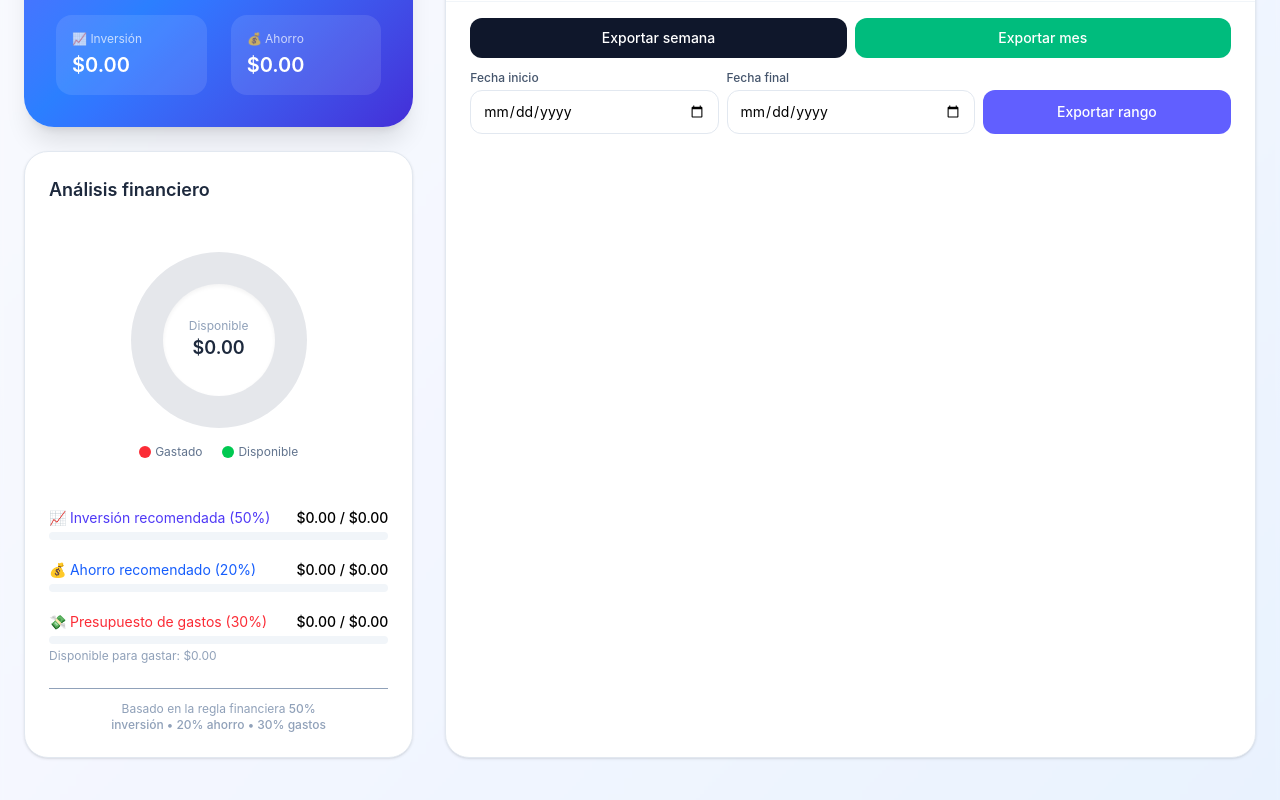
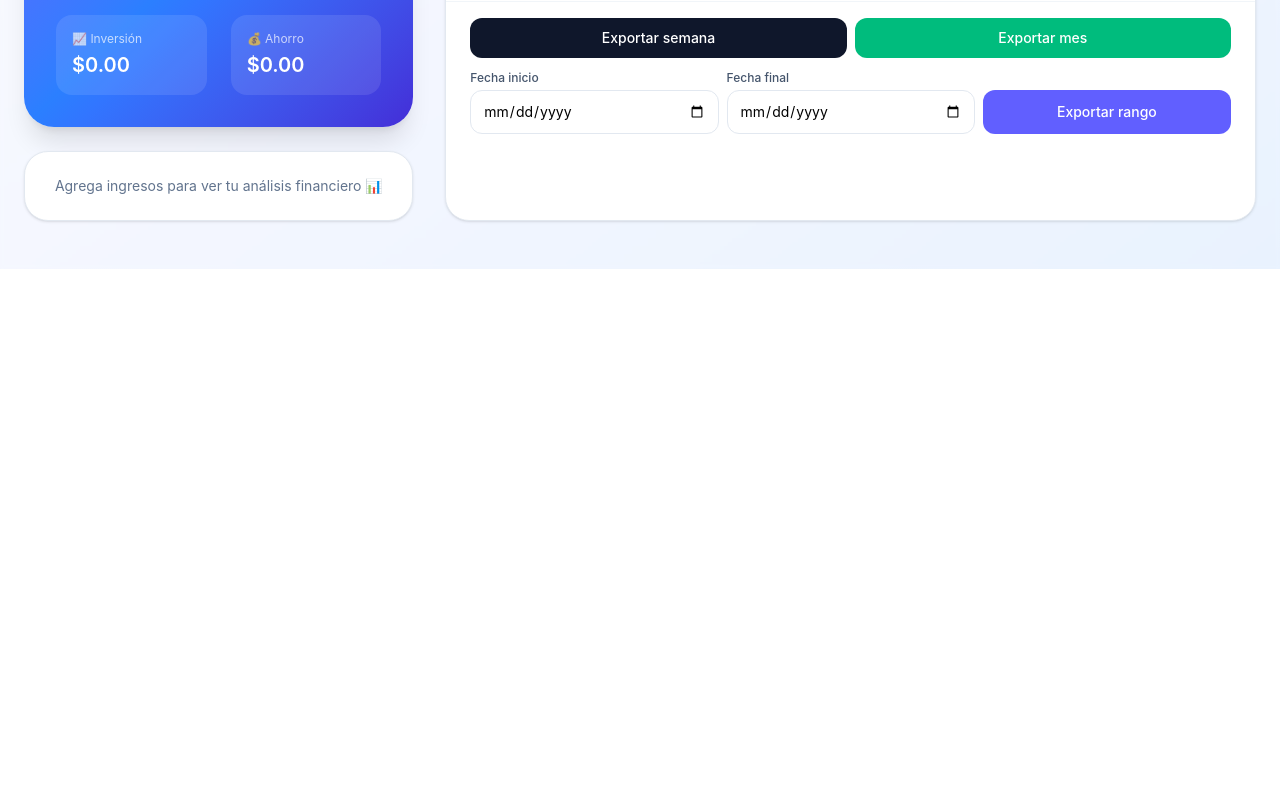
Before and after one commit to edeldev/finanzas-control, a React (Vite) app: page / in a window 1280 px wide. Shown: the part 642-1442 px from the top of the page. After the commit the page ends 911 px from the top, so only its background shows below. Built offline with nearby package versions, Linux system fonts and the light colour scheme.

Commit message:
chore: messageExceeded

```diff
--- a/src/components/dashboard/FinanceChart.jsx
+++ b/src/components/dashboard/FinanceChart.jsx
@@ -9,10 +9,10 @@ export const FinanceChart = () => {
     calculateFinanceSummary(transactions);
 
   const total = allowedExpenses || 1;
+  const safeExpenses = Math.min(expenses, allowedExpenses);
+  const expensesAngle = (safeExpenses / total) * 360;
 
-  const safeExpenses = Math.min(expenses, allowedExpenses);
-
-  const expensesAngle = (safeExpenses / total) * 360;
+  const isExceeded = expenses > allowedExpenses;
 
   return (
     <div className="flex flex-col items-center py-6 gap-4">
@@ -24,16 +24,22 @@ export const FinanceChart = () => {
               allowedExpenses === 0
                 ? "#e5e7eb"
                 : `conic-gradient(
-            #ef4444 0deg ${expensesAngle}deg,
+            ${isExceeded ? "#dc2626" : "#ef4444"} 0deg ${expensesAngle}deg,
             #22c55e ${expensesAngle}deg 360deg
           )`,
           }}
         />
 
         <div className="absolute w-28 h-28 bg-white rounded-full flex flex-col items-center justify-center shadow-inner">
-          <span className="text-xs text-slate-400">Disponible</span>
+          <span className="text-xs text-slate-400">
+            {isExceeded ? "Exceso" : "Disponible"}
+          </span>
 
-          <span className="text-lg font-semibold text-slate-800">
+          <span
+            className={`text-lg font-semibold ${
+              isExceeded ? "text-red-500" : "text-slate-800"
+            }`}
+          >
             {formatMoney(remainingExpenses)}
           </span>
         </div>
@@ -50,6 +56,12 @@ export const FinanceChart = () => {
           Disponible
         </div>
       </div>
+
+      {isExceeded && (
+        <div className="text-xs text-red-500 text-center">
+          ⚠️ Has superado tu presupuesto
+        </div>
+      )}
     </div>
   );
 };
--- a/src/components/dashboard/FinancialHealthCard.jsx
+++ b/src/components/dashboard/FinancialHealthCard.jsx
@@ -21,6 +21,16 @@ export const FinancialHealthCard = () => {
     recommendedInvestment,
   } = calculateFinanceSummary(transactions);
 
+  if (income === 0) {
+    return (
+      <div className="bg-white rounded-3xl border border-slate-200 shadow-sm p-6 text-center">
+        <p className="text-slate-500 text-sm">
+          Agrega ingresos para ver tu análisis financiero 📊
+        </p>
+      </div>
+    );
+  }
+
   return (
     <div className="bg-white rounded-3xl border border-slate-200 shadow-sm p-6 space-y-6">
       <h3 className="text-lg font-semibold text-slate-800">
@@ -29,7 +39,7 @@ export const FinancialHealthCard = () => {
 
       <FinanceChart />
 
-      <div className="space-y-5">
+      <div className="space-y-6">
         <div>
           <div className="flex justify-between text-sm mb-1">
             <span className="text-indigo-600">
@@ -42,6 +52,26 @@ export const FinancialHealthCard = () => {
           </div>
 
           <ProgressBar value={investmentProgress} type="goal" />
+
+          {investment < recommendedInvestment && (
+            <div className="text-xs text-yellow-600 mt-1">
+              Has retirado {formatMoney(recommendedInvestment - investment)} de
+              tu inversión
+            </div>
+          )}
+
+          {investment === recommendedInvestment && (
+            <div className="text-xs text-green-600 mt-1">
+              🎯 Excelente, ya cumpliste tu meta de inversión
+            </div>
+          )}
+
+          {investment > recommendedInvestment && (
+            <div className="text-xs text-green-700 mt-1 font-medium">
+              🚀 Tienes {formatMoney(investment - recommendedInvestment)} extra
+              para invertir
+            </div>
+          )}
         </div>
 
         <div>
@@ -54,11 +84,32 @@ export const FinancialHealthCard = () => {
           </div>
 
           <ProgressBar value={savingsProgress} type="goal" />
+
+          {savings < recommendedSavings && (
+            <div className="text-xs text-yellow-600 mt-1">
+              Has retirado {formatMoney(recommendedSavings - savings)} de tu
+              ahorro
+            </div>
+          )}
+
+          {savings === recommendedSavings && (
+            <div className="text-xs text-green-600 mt-1">
+              💰 Excelente, cumpliste tu meta de ahorro
+            </div>
+          )}
+
+          {savings > recommendedSavings && (
+            <div className="text-xs text-green-700 mt-1 font-medium">
+              🏆 Ahorraste {formatMoney(savings - recommendedSavings)} extra
+              este periodo
+            </div>
+          )}
         </div>
 
         <div>
           <div className="flex justify-between text-sm mb-1">
             <span className="text-red-500">💸 Presupuesto de gastos (30%)</span>
+
             <span className="font-medium">
               {formatMoney(expenses)} / {formatMoney(allowedExpenses)}
             </span>
@@ -66,16 +117,29 @@ export const FinancialHealthCard = () => {
 
           <ProgressBar value={expenseProgress} type="expense" />
 
-          <div className="text-xs text-slate-400 mt-1">
-            Disponible para gastar: {formatMoney(remainingExpenses)}
+          <div className="text-xs mt-1">
+            {remainingExpenses >= 0 ? (
+              <span className="text-slate-400">
+                Disponible: {formatMoney(remainingExpenses)}
+              </span>
+            ) : (
+              <span className="text-red-500 font-semibold">
+                ⚠️ Te excediste por {formatMoney(Math.abs(remainingExpenses))}
+              </span>
+            )}
           </div>
+
+          {expenseProgress > 100 && (
+            <div className="text-xs text-red-500 mt-1">
+              🚨 Estás gastando más del 30% recomendado
+            </div>
+          )}
         </div>
       </div>
 
-      <div className="text-xs text-slate-400 pt-3 border-t text-balance text-center">
-        Basado en la regla financiera
+      <div className="text-xs text-slate-400 pt-3 border-t text-center">
+        Basado en la regla financiera{" "}
         <span className="font-medium">
-          {" "}
           50% inversión • 20% ahorro • 30% gastos
         </span>
       </div>
--- a/src/components/ui/ProgressBar.jsx
+++ b/src/components/ui/ProgressBar.jsx
@@ -2,8 +2,9 @@ export const ProgressBar = ({ value, type = "goal" }) => {
   let color = "bg-green-500";
 
   if (type === "expense") {
-    if (value > 100) color = "bg-red-500";
+    if (value > 100) color = "bg-red-600";
     else if (value > 70) color = "bg-yellow-500";
+    else color = "bg-green-500";
   }
 
   if (type === "goal") {
@@ -16,7 +17,9 @@ export const ProgressBar = ({ value, type = "goal" }) => {
     <div className="w-full bg-slate-100 rounded-full h-2 overflow-hidden">
       <div
         className={`${color} h-full transition-all duration-500`}
-        style={{ width: `${Math.min(value, 100)}%` }}
+        style={{
+          width: `${Math.min(value, 120)}%`,
+        }}
       />
     </div>
   );
```
